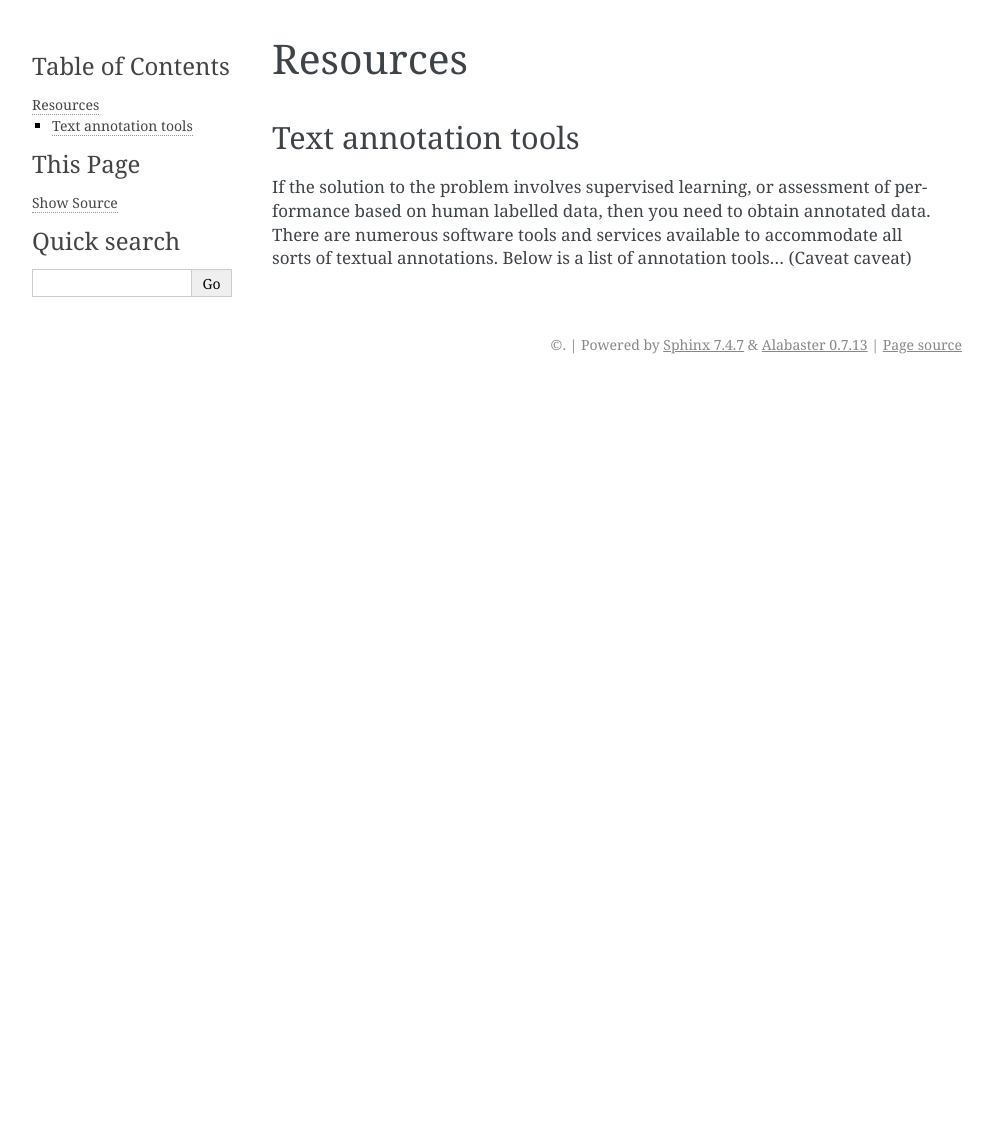
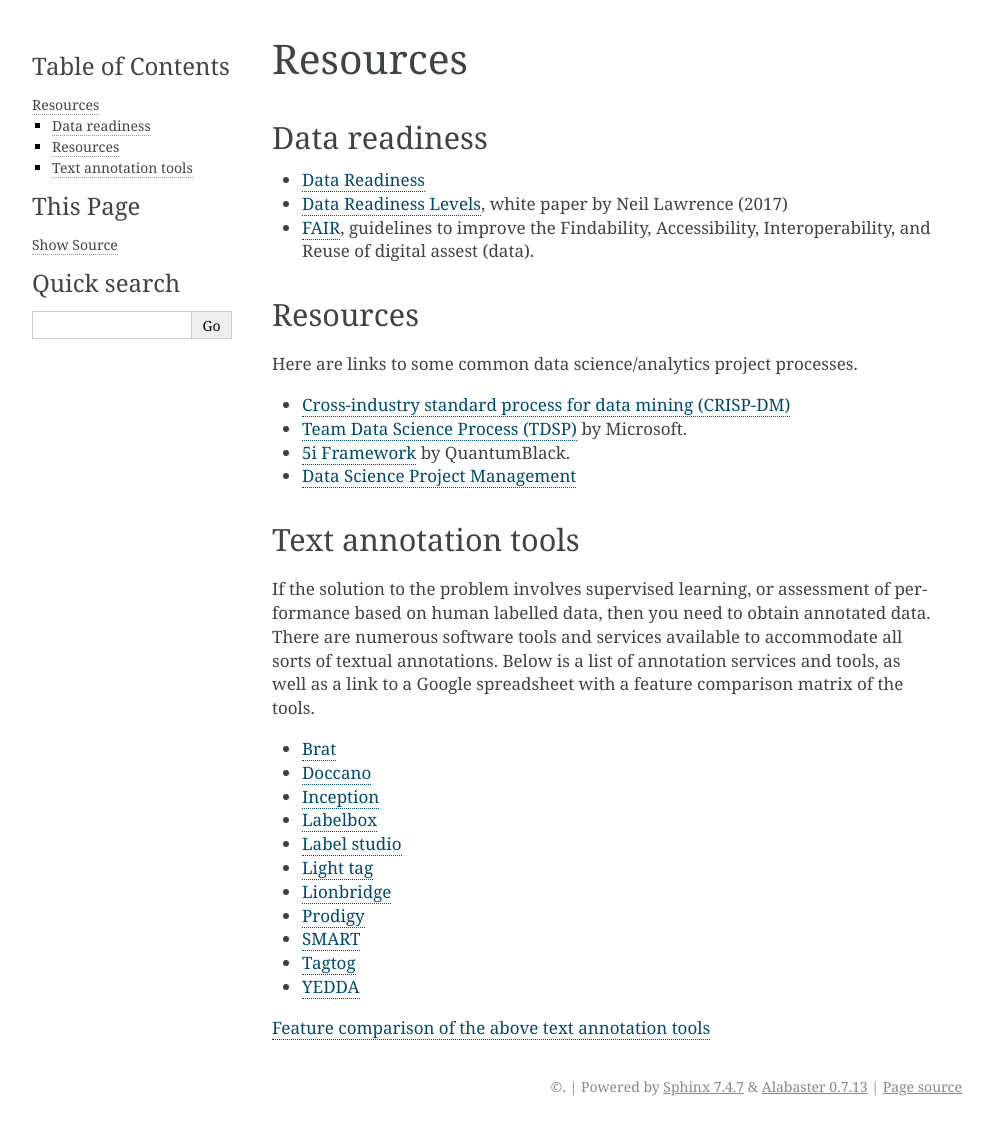
Before and after one commit to fredriko/nlp-data-readiness, a Sphinx documentation site: the page built from docs/resources.md, in a window 1280 px wide. Shown: the whole page, without its empty margins (148-1141 px from the left). Built offline with Sphinx 7.4.7, drawn with Linux system fonts in a browser that asks for light colours; before the commit the page ends 900 px from its top, so only the background shows below that.

Commit message:
Refactoring. Added resource section with link to feature comparison of text annotation tools and services.

```diff
--- a/docs/resources.md
+++ b/docs/resources.md
@@ -1,7 +1,39 @@
 # Resources
+
+## Data readiness
+
+* [Data Readiness](http://data-readiness.org/)
+* [Data Readiness Levels](https://arxiv.org/abs/1705.02245), white paper by Neil Lawrence (2017)
+* [FAIR](https://www.go-fair.org/fair-principles/), guidelines to improve the Findability, Accessibility, Interoperability, and Reuse of digital assest (data).
+
+
+## Resources
+
+Here are links to some common data science/analytics project processes.
+
+* [Cross-industry standard process for data mining (CRISP-DM)](https://en.wikipedia.org/wiki/Cross-industry_standard_process_for_data_mining)
+* [Team Data Science Process (TDSP)](https://docs.microsoft.com/en-us/azure/machine-learning/team-data-science-process/lifecycle) by Microsoft.
+* [5i Framework](https://medium.com/quantumblack/the-protocol-series-articulating-the-lifecycle-of-an-analytics-use-case-with-the-5i-framework-9959b0306eee) by QuantumBlack.
+* [Data Science Project Management](http://www.datascience-pm.com/)
+
 
 ## Text annotation tools
 
 If the solution to the problem involves supervised learning, or assessment of performance based on human labelled data,
 then you need to obtain annotated data. There are numerous software tools and services available to accommodate all
-sorts of textual annotations. Below is a list of annotation tools... (Caveat caveat)
+sorts of textual annotations. Below is a list of annotation services and tools, as well as a link to a Google spreadsheet with a
+feature comparison matrix of the tools.
+
+* [Brat](https://brat.nlplab.org/)
+* [Doccano](https://doccano.herokuapp.com/)
+* [Inception](https://inception-project.github.io/)
+* [Labelbox](https://labelbox.com/)
+* [Label studio](https://labelstud.io/)
+* [Light tag](https://www.lighttag.io/)
+* [Lionbridge](https://lionbridge.ai/data-annotation-platform/)
+* [Prodigy](https://prodi.gy/)
+* [SMART](https://github.com/RTIInternational/SMART)
+* [Tagtog](https://www.tagtog.net/)
+* [YEDDA](https://github.com/jiesutd/YEDDA)
+
+[Feature comparison of the above text annotation tools](https://docs.google.com/spreadsheets/d/1iKO0PhOhthsjZHGyhmsmYKKOxdmdJxrCJdNYevB3L4A/edit?usp=sharing)
```
Also changed, not shown: docs/data-readiness-levels.md (+0 -8 lines), docs/introduction.md (+1 -0 lines), docs/project-phases.md (+3 -10 lines).
